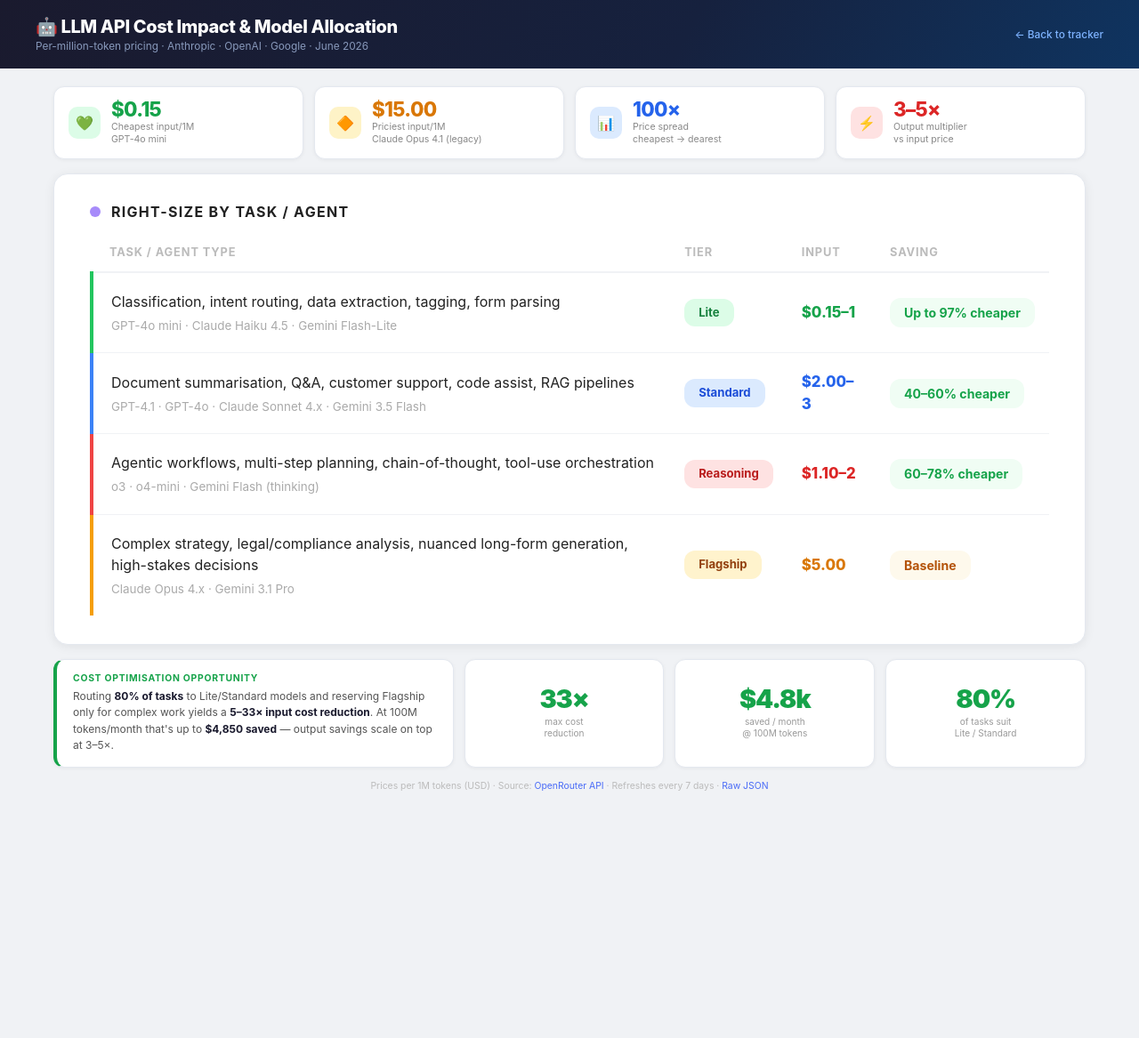
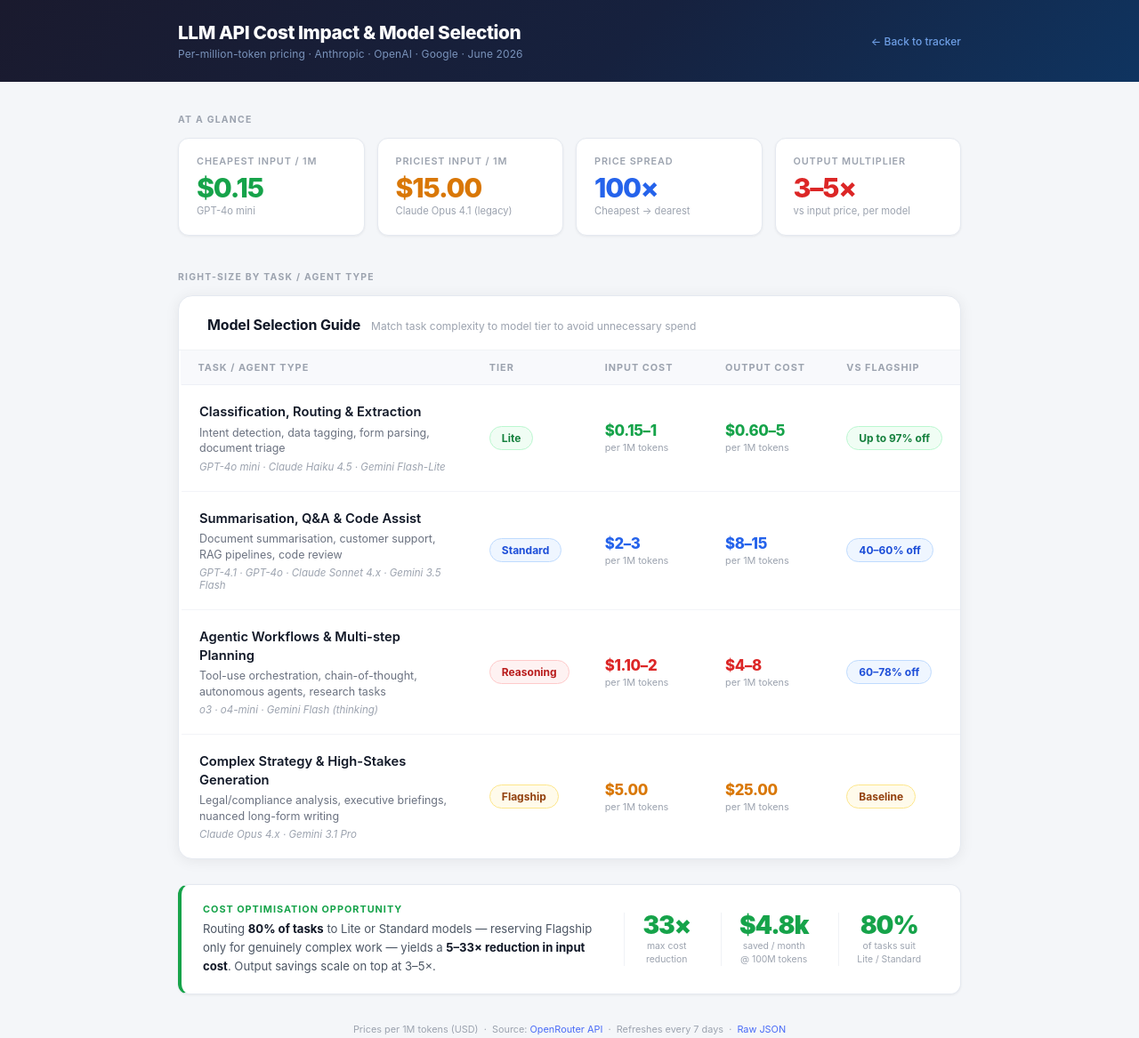
Before and after one commit to parmindersing2026/llm-pricing-tracker, a plain HTML site: page static/summary-slide.html in a window 1280 px wide. Shown: the whole page at 89% size. Before the commit the page ends 918 px from the top, so only its background shows below. Drawn offline with Linux system fonts and the light colour scheme.

Commit message:
Professional redesign: centered container, refined table, clean typography
- Max-width 960px container centered with auto margins and proper gutters
- KPIs restructured: label above value, cleaner hierarchy
- Table in a raised card with header title/subtitle; thead has light bg
- Added output cost column; coloured tier pills now have matching borders
- Task cells split into name (bold), examples (grey), model hints (italic)
- Saving pills use three distinct styles (high/mid/base)
- Callout strip is a single horizontal bar with divider-separated stats
- Removed all emoji; typography-first professional aesthetic throughout

Co-Authored-By: Claude Sonnet 4.6 <noreply@anthropic.com>

```diff
--- a/static/summary-slide.html
+++ b/static/summary-slide.html
@@ -5,288 +5,447 @@
 <meta name="viewport" content="width=device-width, initial-scale=1.0">
 <title>LLM API Cost Impact — Summary</title>
 <style>
-  * { box-sizing: border-box; margin: 0; padding: 0; }
+  *, *::before, *::after { box-sizing: border-box; margin: 0; padding: 0; }
 
   body {
-    font-family: -apple-system, BlinkMacSystemFont, 'Segoe UI', Roboto, sans-serif;
-    background: #f0f2f5;
+    font-family: -apple-system, BlinkMacSystemFont, 'Segoe UI', Roboto, 'Helvetica Neue', sans-serif;
+    background: #f4f6f9;
     color: #1a1a2e;
+    min-height: 100vh;
   }
 
   /* ── Header ── */
   .header {
-    background: linear-gradient(120deg, #1a1a2e 0%, #16213e 60%, #0f3460 100%);
-    color: white;
-    padding: 18px 40px;
+    background: linear-gradient(135deg, #1a1a2e 0%, #16213e 55%, #0f3460 100%);
+    padding: 24px 0;
+  }
+  .header-inner {
+    max-width: 960px;
+    margin: 0 auto;
+    padding: 0 40px;
     display: flex;
     align-items: center;
     justify-content: space-between;
-    gap: 16px;
+    gap: 20px;
   }
-  .header h1 { font-size: 1.25rem; font-weight: 800; letter-spacing: -0.02em; }
-  .header-sub { font-size: 0.74rem; color: #8899bb; margin-top: 3px; }
-  .header-back { font-size: 0.74rem; color: #7eb3ff; text-decoration: none; font-weight: 500; }
-  .header-back:hover { text-decoration: underline; }
+  .header h1 {
+    font-size: 1.3rem;
+    font-weight: 800;
+    color: #fff;
+    letter-spacing: -0.02em;
+  }
+  .header-sub {
+    font-size: 0.75rem;
+    color: #7a93bb;
+    margin-top: 4px;
+    letter-spacing: 0.01em;
+  }
+  .header-back {
+    font-size: 0.75rem;
+    color: #7eb3ff;
+    text-decoration: none;
+    font-weight: 500;
+    white-space: nowrap;
+    opacity: 0.85;
+    transition: opacity 0.15s;
+  }
+  .header-back:hover { opacity: 1; text-decoration: underline; }
 
-  /* ── Page ── */
-  .page { padding: 20px 60px 28px; }
+  /* ── Main container ── */
+  .container {
+    max-width: 960px;
+    margin: 0 auto;
+    padding: 36px 40px 48px;
+  }
+
+  /* ── Section label ── */
+  .section-eyebrow {
+    font-size: 0.65rem;
+    font-weight: 700;
+    letter-spacing: 0.12em;
+    text-transform: uppercase;
+    color: #9ca3af;
+    margin-bottom: 14px;
+  }
 
   /* ── KPI strip ── */
   .kpi-row {
     display: grid;
     grid-template-columns: repeat(4, 1fr);
-    gap: 12px;
-    margin-bottom: 16px;
+    gap: 14px;
+    margin-bottom: 40px;
   }
   .kpi {
-    background: white;
-    border: 1.5px solid #e4e8ef;
+    background: #fff;
+    border: 1px solid #e5e9f0;
     border-radius: 12px;
-    padding: 14px 16px;
-    display: flex;
-    align-items: center;
-    gap: 12px;
-    box-shadow: 0 1px 4px rgba(0,0,0,0.05);
+    padding: 18px 20px;
+    box-shadow: 0 1px 3px rgba(0,0,0,0.06);
   }
-  .kpi-icon {
-    width: 36px; height: 36px; border-radius: 10px;
-    display: flex; align-items: center; justify-content: center;
-    font-size: 1rem; flex-shrink: 0;
+  .kpi-label {
+    font-size: 0.68rem;
+    font-weight: 600;
+    text-transform: uppercase;
+    letter-spacing: 0.08em;
+    color: #9ca3af;
+    margin-bottom: 8px;
   }
-  .kpi-icon.green { background: #dcfce7; }
-  .kpi-icon.amber { background: #fef3c7; }
-  .kpi-icon.blue  { background: #dbeafe; }
-  .kpi-icon.rose  { background: #fee2e2; }
-  .kpi-value { font-size: 1.4rem; font-weight: 800; letter-spacing: -0.03em; line-height: 1; }
-  .kpi-label { font-size: 0.66rem; color: #888; margin-top: 2px; line-height: 1.3; }
+  .kpi-value {
+    font-size: 1.9rem;
+    font-weight: 800;
+    letter-spacing: -0.04em;
+    line-height: 1;
+    margin-bottom: 4px;
+  }
+  .kpi-desc { font-size: 0.7rem; color: #9ca3af; line-height: 1.4; }
   .c-green { color: #16a34a; }
   .c-amber { color: #d97706; }
   .c-blue  { color: #2563eb; }
   .c-rose  { color: #dc2626; }
 
-  /* ── Allocation card ── */
-  .alloc-wrap { margin-bottom: 16px; }
-
-  .card {
-    background: white;
-    border: 1.5px solid #e4e8ef;
+  /* ── Allocation table card ── */
+  .alloc-card {
+    background: #fff;
+    border: 1px solid #e5e9f0;
     border-radius: 16px;
-    padding: 32px 40px;
-    box-shadow: 0 2px 12px rgba(0,0,0,0.07);
-  }
-  .card-header {
-    display: flex;
-    align-items: center;
-    gap: 12px;
+    box-shadow: 0 2px 16px rgba(0,0,0,0.07);
+    overflow: hidden;
     margin-bottom: 28px;
   }
-  .card-dot { width: 12px; height: 12px; border-radius: 50%; flex-shrink: 0; }
-  .card-title { font-size: 1rem; font-weight: 700; color: #222; text-transform: uppercase; letter-spacing: 0.08em; }
+  .alloc-card-header {
+    padding: 22px 32px 18px;
+    border-bottom: 1px solid #f0f2f6;
+    display: flex;
+    align-items: baseline;
+    gap: 12px;
+  }
+  .alloc-card-title {
+    font-size: 1rem;
+    font-weight: 700;
+    color: #111827;
+    letter-spacing: -0.01em;
+  }
+  .alloc-card-sub {
+    font-size: 0.75rem;
+    color: #9ca3af;
+  }
 
-  /* ── Task allocation table ── */
-  .alloc-table { width: 100%; border-collapse: collapse; }
+  /* ── Table ── */
+  .alloc-table {
+    width: 100%;
+    border-collapse: collapse;
+  }
+  .alloc-table thead tr {
+    background: #f8f9fc;
+  }
   .alloc-table th {
-    font-size: 0.8rem; font-weight: 700; text-transform: uppercase;
-    letter-spacing: 0.07em; color: #bbb; padding: 0 16px 14px 16px;
-    border-bottom: 2px solid #f0f2f5; text-align: left;
+    font-size: 0.68rem;
+    font-weight: 700;
+    text-transform: uppercase;
+    letter-spacing: 0.09em;
+    color: #9ca3af;
+    padding: 12px 20px;
+    text-align: left;
+    border-bottom: 1px solid #eef0f6;
   }
-  .alloc-table th:first-child { padding-left: 20px; }
   .alloc-table td {
-    font-size: 1rem; color: #222; padding: 20px 16px;
-    border-bottom: 1px solid #f0f2f5; vertical-align: middle;
-    line-height: 1.5;
+    padding: 20px 20px;
+    border-bottom: 1px solid #f3f4f8;
+    vertical-align: middle;
   }
-  .alloc-table td:first-child { padding-left: 20px; border-left: 4px solid transparent; }
-  .alloc-table tr:last-child td { border-bottom: none; }
-  .row-lite td:first-child    { border-left-color: #22c55e; }
-  .row-standard td:first-child { border-left-color: #3b82f6; }
-  .row-reasoning td:first-child { border-left-color: #ef4444; }
-  .row-flagship td:first-child  { border-left-color: #f59e0b; }
+  .alloc-table tbody tr:last-child td { border-bottom: none; }
+  .alloc-table tbody tr:hover { background: #fafbfd; }
+
+  /* tier accent strip */
+  .alloc-table td.task-cell {
+    border-left: 3px solid transparent;
+    padding-left: 20px;
+  }
+  .row-lite      .task-cell { border-left-color: #22c55e; }
+  .row-standard  .task-cell { border-left-color: #3b82f6; }
+  .row-reasoning .task-cell { border-left-color: #ef4444; }
+  .row-flagship  .task-cell { border-left-color: #f59e0b; }
+
+  .task-name {
+    font-size: 0.92rem;
+    font-weight: 600;
+    color: #111827;
+    margin-bottom: 4px;
+    line-height: 1.4;
+  }
+  .task-examples {
+    font-size: 0.78rem;
+    color: #6b7280;
+    line-height: 1.4;
+  }
+  .model-hint {
+    font-size: 0.72rem;
+    color: #9ca3af;
+    margin-top: 5px;
+    font-style: italic;
+  }
+
   .tier-pill {
-    display: inline-block; font-size: 0.82rem; font-weight: 700;
-    padding: 6px 16px; border-radius: 12px; white-space: nowrap;
-  }
-  .t-lite      { background: #dcfce7; color: #15803d; }
-  .t-standard  { background: #dbeafe; color: #1d4ed8; }
-  .t-flagship  { background: #fff3cd; color: #92400e; }
-  .t-reasoning { background: #fee2e2; color: #b91c1c; }
-  .saving-pill {
-    display: inline-block; font-size: 0.88rem; font-weight: 700;
-    padding: 6px 16px; border-radius: 12px; background: #f0fdf4; color: #16a34a;
+    display: inline-flex;
+    align-items: center;
+    gap: 5px;
+    font-size: 0.75rem;
+    font-weight: 700;
+    padding: 5px 13px;
+    border-radius: 20px;
     white-space: nowrap;
   }
-  .saving-pill.none { background: #fef9ec; color: #b45309; }
-  .model-hint { font-size: 0.84rem; color: #aaa; margin-top: 5px; }
+  .t-lite      { background: #f0fdf4; color: #15803d; border: 1px solid #bbf7d0; }
+  .t-standard  { background: #eff6ff; color: #1d4ed8; border: 1px solid #bfdbfe; }
+  .t-flagship  { background: #fffbeb; color: #92400e; border: 1px solid #fde68a; }
+  .t-reasoning { background: #fef2f2; color: #b91c1c; border: 1px solid #fecaca; }
 
-  /* ── Bottom callout ── */
-  .callout-row {
+  .cost-value {
+    font-size: 1.05rem;
+    font-weight: 800;
+    letter-spacing: -0.02em;
+    white-space: nowrap;
+  }
+  .cost-per { font-size: 0.68rem; color: #9ca3af; font-weight: 400; display: block; margin-top: 2px; }
+
+  .saving-pill {
+    display: inline-block;
+    font-size: 0.75rem;
+    font-weight: 700;
+    padding: 5px 13px;
+    border-radius: 20px;
+    white-space: nowrap;
+  }
+  .s-high { background: #f0fdf4; color: #15803d; border: 1px solid #bbf7d0; }
+  .s-mid  { background: #eff6ff; color: #1d4ed8; border: 1px solid #bfdbfe; }
+  .s-base { background: #fffbeb; color: #92400e; border: 1px solid #fde68a; }
+
+  /* ── Callout strip ── */
+  .callout-strip {
     display: grid;
-    grid-template-columns: 2fr 1fr 1fr 1fr;
-    gap: 12px;
-  }
-  .callout-main {
-    background: white;
-    border: 1.5px solid #e4e8ef;
+    grid-template-columns: 1fr auto auto auto;
+    gap: 14px;
+    align-items: center;
+    background: #fff;
+    border: 1px solid #e5e9f0;
     border-left: 4px solid #16a34a;
     border-radius: 12px;
-    padding: 14px 18px;
-    box-shadow: 0 1px 4px rgba(0,0,0,0.05);
+    padding: 20px 24px;
+    box-shadow: 0 1px 3px rgba(0,0,0,0.06);
+    margin-bottom: 28px;
   }
-  .callout-head { font-size: 0.65rem; font-weight: 700; color: #16a34a; text-transform: uppercase; letter-spacing: 0.07em; margin-bottom: 5px; }
-  .callout-body { font-size: 0.75rem; color: #555; line-height: 1.55; }
-  .callout-body strong { color: #1a1a2e; }
+  .callout-text { }
+  .callout-head {
+    font-size: 0.68rem;
+    font-weight: 700;
+    text-transform: uppercase;
+    letter-spacing: 0.09em;
+    color: #16a34a;
+    margin-bottom: 5px;
+  }
+  .callout-body {
+    font-size: 0.82rem;
+    color: #4b5563;
+    line-height: 1.6;
+  }
+  .callout-body strong { color: #111827; font-weight: 700; }
 
-  .stat-card {
-    background: white; border: 1.5px solid #e4e8ef; border-radius: 12px;
-    padding: 14px 12px; text-align: center;
-    box-shadow: 0 1px 4px rgba(0,0,0,0.05);
-    display: flex; flex-direction: column; align-items: center; justify-content: center; gap: 4px;
+  .stat-block {
+    text-align: center;
+    padding: 0 20px;
+    border-left: 1px solid #f0f2f6;
   }
-  .stat-big { font-size: 1.8rem; font-weight: 900; letter-spacing: -0.04em; color: #16a34a; line-height: 1; }
-  .stat-lbl { font-size: 0.63rem; color: #999; line-height: 1.35; }
+  .stat-num {
+    font-size: 1.75rem;
+    font-weight: 900;
+    letter-spacing: -0.04em;
+    color: #16a34a;
+    line-height: 1;
+  }
+  .stat-lbl {
+    font-size: 0.65rem;
+    color: #9ca3af;
+    margin-top: 3px;
+    line-height: 1.4;
+  }
 
-  .footer { margin-top: 14px; font-size: 0.65rem; color: #bbb; text-align: center; }
+  /* ── Footer ── */
+  .footer {
+    font-size: 0.68rem;
+    color: #9ca3af;
+    text-align: center;
+    padding-top: 4px;
+  }
   .footer a { color: #4a6cf7; text-decoration: none; }
+  .footer a:hover { text-decoration: underline; }
 
-  @media (max-width: 960px) {
-    .page { padding: 14px 16px 20px; }
-    .header { padding: 14px 16px; }
+  @media (max-width: 800px) {
+    .container { padding: 24px 20px 36px; }
+    .header-inner { padding: 0 20px; }
     .kpi-row { grid-template-columns: 1fr 1fr; }
-    .main-grid { grid-template-columns: 1fr; }
-    .callout-row { grid-template-columns: 1fr 1fr; }
+    .callout-strip { grid-template-columns: 1fr 1fr; }
   }
 </style>
 </head>
 <body>
 
+<!-- Header -->
 <div class="header">
+  <div class="header-inner">
     <div>
-    <h1>🤖 LLM API Cost Impact &amp; Model Allocation</h1>
+      <h1>LLM API Cost Impact &amp; Model Selection</h1>
       <div class="header-sub">Per-million-token pricing · Anthropic · OpenAI · Google · June 2026</div>
     </div>
     <a class="header-back" href="/">← Back to tracker</a>
   </div>
+</div>
 
-<div class="page">
+<div class="container">
 
   <!-- KPIs -->
+  <div class="section-eyebrow">At a glance</div>
   <div class="kpi-row">
     <div class="kpi">
-      <div class="kpi-icon green">💚</div>
-      <div>
+      <div class="kpi-label">Cheapest input / 1M</div>
       <div class="kpi-value c-green">$0.15</div>
-        <div class="kpi-label">Cheapest input/1M<br>GPT-4o mini</div>
-      </div>
+      <div class="kpi-desc">GPT-4o mini</div>
     </div>
     <div class="kpi">
-      <div class="kpi-icon amber">🔶</div>
-      <div>
+      <div class="kpi-label">Priciest input / 1M</div>
       <div class="kpi-value c-amber">$15.00</div>
-        <div class="kpi-label">Priciest input/1M<br>Claude Opus 4.1 (legacy)</div>
-      </div>
+      <div class="kpi-desc">Claude Opus 4.1 (legacy)</div>
     </div>
     <div class="kpi">
-      <div class="kpi-icon blue">📊</div>
-      <div>
+      <div class="kpi-label">Price spread</div>
       <div class="kpi-value c-blue">100×</div>
-        <div class="kpi-label">Price spread<br>cheapest → dearest</div>
-      </div>
+      <div class="kpi-desc">Cheapest → dearest</div>
     </div>
     <div class="kpi">
-      <div class="kpi-icon rose">⚡</div>
-      <div>
+      <div class="kpi-label">Output multiplier</div>
       <div class="kpi-value c-rose">3–5×</div>
-        <div class="kpi-label">Output multiplier<br>vs input price</div>
-      </div>
+      <div class="kpi-desc">vs input price, per model</div>
     </div>
   </div>
 
-  <!-- Task allocation — primary -->
-  <div class="alloc-wrap">
-    <div class="card">
-      <div class="card-header">
-        <div class="card-dot" style="background:#a78bfa"></div>
-        <span class="card-title">Right-size by task / agent</span>
+  <!-- Allocation table -->
+  <div class="section-eyebrow">Right-size by task / agent type</div>
+  <div class="alloc-card">
+    <div class="alloc-card-header">
+      <span class="alloc-card-title">Model Selection Guide</span>
+      <span class="alloc-card-sub">Match task complexity to model tier to avoid unnecessary spend</span>
     </div>
     <table class="alloc-table">
       <thead>
         <tr>
-            <th>Task / Agent type</th>
-            <th>Tier</th>
-            <th>Input</th>
-            <th>Saving</th>
+          <th style="width:40%">Task / Agent Type</th>
+          <th style="width:14%">Tier</th>
+          <th style="width:16%">Input Cost</th>
+          <th style="width:16%">Output Cost</th>
+          <th style="width:14%">vs Flagship</th>
         </tr>
       </thead>
       <tbody>
         <tr class="row-lite">
-            <td>
-              Classification, intent routing, data extraction, tagging, form parsing
+          <td class="task-cell">
+            <div class="task-name">Classification, Routing &amp; Extraction</div>
+            <div class="task-examples">Intent detection, data tagging, form parsing, document triage</div>
             <div class="model-hint">GPT-4o mini · Claude Haiku 4.5 · Gemini Flash-Lite</div>
           </td>
           <td><span class="tier-pill t-lite">Lite</span></td>
-            <td style="font-weight:800;font-size:1.05rem;color:#16a34a">$0.15–1</td>
-            <td><span class="saving-pill">Up to 97% cheaper</span></td>
+          <td>
+            <span class="cost-value c-green">$0.15–1</span>
+            <span class="cost-per">per 1M tokens</span>
+          </td>
+          <td>
+            <span class="cost-value c-green">$0.60–5</span>
+            <span class="cost-per">per 1M tokens</span>
+          </td>
+          <td><span class="saving-pill s-high">Up to 97% off</span></td>
         </tr>
         <tr class="row-standard">
-            <td>
-              Document summarisation, Q&amp;A, customer support, code assist, RAG pipelines
+          <td class="task-cell">
+            <div class="task-name">Summarisation, Q&amp;A &amp; Code Assist</div>
+            <div class="task-examples">Document summarisation, customer support, RAG pipelines, code review</div>
             <div class="model-hint">GPT-4.1 · GPT-4o · Claude Sonnet 4.x · Gemini 3.5 Flash</div>
           </td>
           <td><span class="tier-pill t-standard">Standard</span></td>
-            <td style="font-weight:800;font-size:1.05rem;color:#2563eb">$2.00–3</td>
-            <td><span class="saving-pill">40–60% cheaper</span></td>
+          <td>
+            <span class="cost-value c-blue">$2–3</span>
+            <span class="cost-per">per 1M tokens</span>
+          </td>
+          <td>
+            <span class="cost-value c-blue">$8–15</span>
+            <span class="cost-per">per 1M tokens</span>
+          </td>
+          <td><span class="saving-pill s-mid">40–60% off</span></td>
         </tr>
         <tr class="row-reasoning">
-            <td>
-              Agentic workflows, multi-step planning, chain-of-thought, tool-use orchestration
+          <td class="task-cell">
+            <div class="task-name">Agentic Workflows &amp; Multi-step Planning</div>
+            <div class="task-examples">Tool-use orchestration, chain-of-thought, autonomous agents, research tasks</div>
             <div class="model-hint">o3 · o4-mini · Gemini Flash (thinking)</div>
           </td>
           <td><span class="tier-pill t-reasoning">Reasoning</span></td>
-            <td style="font-weight:800;font-size:1.05rem;color:#dc2626">$1.10–2</td>
-            <td><span class="saving-pill">60–78% cheaper</span></td>
+          <td>
+            <span class="cost-value c-rose">$1.10–2</span>
+            <span class="cost-per">per 1M tokens</span>
+          </td>
+          <td>
+            <span class="cost-value c-rose">$4–8</span>
+            <span class="cost-per">per 1M tokens</span>
+          </td>
+          <td><span class="saving-pill s-mid">60–78% off</span></td>
         </tr>
         <tr class="row-flagship">
-            <td>
-              Complex strategy, legal/compliance analysis, nuanced long-form generation, high-stakes decisions
+          <td class="task-cell">
+            <div class="task-name">Complex Strategy &amp; High-Stakes Generation</div>
+            <div class="task-examples">Legal/compliance analysis, executive briefings, nuanced long-form writing</div>
             <div class="model-hint">Claude Opus 4.x · Gemini 3.1 Pro</div>
           </td>
           <td><span class="tier-pill t-flagship">Flagship</span></td>
-            <td style="font-weight:800;font-size:1.05rem;color:#d97706">$5.00</td>
-            <td><span class="saving-pill none">Baseline</span></td>
+          <td>
+            <span class="cost-value c-amber">$5.00</span>
+            <span class="cost-per">per 1M tokens</span>
+          </td>
+          <td>
+            <span class="cost-value c-amber">$25.00</span>
+            <span class="cost-per">per 1M tokens</span>
+          </td>
+          <td><span class="saving-pill s-base">Baseline</span></td>
         </tr>
       </tbody>
     </table>
   </div>
-  </div>
-
 
   <!-- Callout -->
-  <div class="callout-row">
-    <div class="callout-main">
+  <div class="callout-strip">
+    <div class="callout-text">
       <div class="callout-head">Cost optimisation opportunity</div>
       <div class="callout-body">
-        Routing <strong>80% of tasks</strong> to Lite/Standard models and reserving Flagship only for
-        complex work yields a <strong>5–33× input cost reduction</strong>. At 100M tokens/month that's
-        up to <strong>$4,850 saved</strong> — output savings scale on top at 3–5×.
+        Routing <strong>80% of tasks</strong> to Lite or Standard models — reserving Flagship only for genuinely complex work —
+        yields a <strong>5–33× reduction in input cost</strong>. Output savings scale on top at 3–5×.
       </div>
     </div>
-    <div class="stat-card">
-      <div class="stat-big">33×</div>
+    <div class="stat-block">
+      <div class="stat-num">33×</div>
       <div class="stat-lbl">max cost<br>reduction</div>
     </div>
-    <div class="stat-card">
-      <div class="stat-big">$4.8k</div>
+    <div class="stat-block">
+      <div class="stat-num">$4.8k</div>
       <div class="stat-lbl">saved / month<br>@ 100M tokens</div>
     </div>
-    <div class="stat-card">
-      <div class="stat-big">80%</div>
+    <div class="stat-block">
+      <div class="stat-num">80%</div>
       <div class="stat-lbl">of tasks suit<br>Lite / Standard</div>
     </div>
   </div>
 
-  <p class="footer">
-    Prices per 1M tokens (USD) · Source: <a href="https://openrouter.ai/api/v1/models" target="_blank">OpenRouter API</a> · Refreshes every 7 days · <a href="/api/pricing">Raw JSON</a>
-  </p>
+  <div class="footer">
+    Prices per 1M tokens (USD) &nbsp;·&nbsp;
+    Source: <a href="https://openrouter.ai/api/v1/models" target="_blank">OpenRouter API</a> &nbsp;·&nbsp;
+    Refreshes every 7 days &nbsp;·&nbsp;
+    <a href="/api/pricing">Raw JSON</a>
+  </div>
 
 </div>
 </body>
```
Lines whose indentation alone changed are shown as unchanged.
